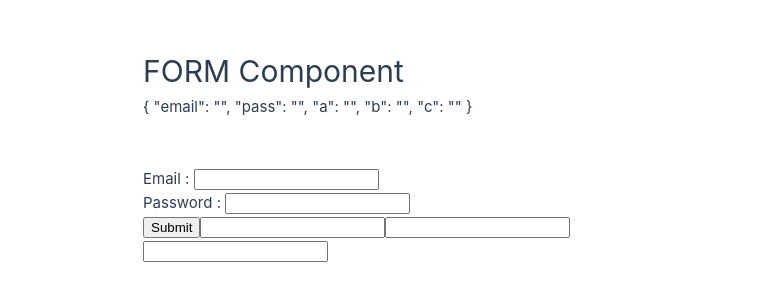
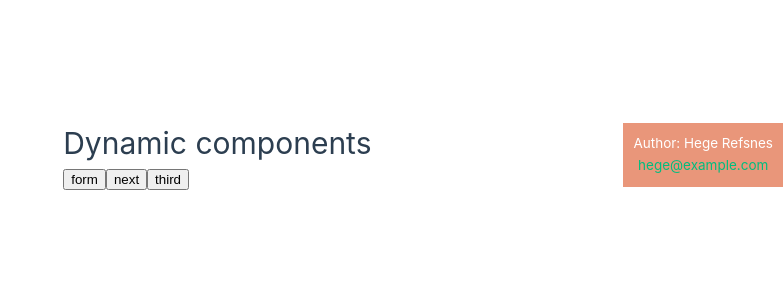
Before and after one commit to mrdannii/VueJS-Practice, a Vue app: page / in a window 1280 px wide. Shown: the part 245-546 px from the top of the page, without its empty margins (497-1280 px from the left). Built offline with nearby package versions, Linux system fonts and the light colour scheme.

Commit message:
Upto Teleport

```diff
--- a/index.html
+++ b/index.html
@@ -10,4 +10,8 @@
     <div id="app"></div>
     <script type="module" src="/src/main.js"></script>
   </body>
+
+  <footer id="footer">
+
+  </footer>
 </html>
--- a/src/App.vue
+++ b/src/App.vue
@@ -5,7 +5,11 @@ import Next from './components/Next.vue'
 import Second from './components/Second.vue'
 import Third from './components/Third.vue'
 import Child from './components/child.vue'
+import ChildSlot from './components/ChildSlot.vue'
 import Form from './components/Form.vue'
+import Watchers from './components/Watchers.vue'
+import State from './components/State.vue'
+import Maincheck from './components/Maincheck.vue'
 
 </script>
 
@@ -15,10 +19,10 @@ import Form from './components/Form.vue'
 
     <div class="wrapper">
       <!-- <HelloWorld msg="VueJS Practice " /> -->
-      <!-- <button v-on:click="show = !show"> Third</button> -->
+    <!-- <button v-on:click="show = !show"> Third</button> -->
 
-    </div>
-  </header>
+  </div>
+</header>
 
   <main>
     <!-- <Home msg="Daniyal"/> -->
@@ -26,8 +30,16 @@ import Form from './components/Form.vue'
     <!-- <Second /> -->
     <!-- <Third v-if="show" msg="hehe"/> -->
     <!-- <Child :get-usern="getUserN" /> -->
-    <Form />
-
+    <!-- <Form /> -->
+    <!-- <Watchers/> -->
+    <!-- <ChildSlot msg="The Passing msg">
+    <template v-slot:header>
+      <h1 >Slots checking </h1>
+    </template>
+    <a href=""> check</a>
+    </ChildSlot> -->
+    <!-- <State/> -->
+    <Maincheck/>
   </main>
 </template>
 
--- /dev/null
+++ b/src/components/ChildSlot.vue
@@ -0,0 +1,22 @@
+<script setup>
+defineProps({
+    msg:{type:String}
+}
+)
+</script>
+<template>
+    <h1> Slot Practice </h1>
+    <slot name="header"></slot>
+
+
+
+</template>
+<script>
+export default {
+    data() {
+        return {
+        }
+    },
+
+}
+</script>
--- /dev/null
+++ b/src/components/Footer.vue
@@ -0,0 +1,34 @@
+<template>
+    <footer>
+  <p>Author: Hege Refsnes<br>
+  <a href="mailto:hege@example.com">hege@example.com</a></p>
+</footer>
+</template>
+<style>
+.all-browsers {
+  margin: 0;
+  padding: 5px;
+  background-color: lightgray;
+}
+
+.all-browsers > h1, .browser {
+  margin: 10px;
+  padding: 5px;
+}
+
+.browser {
+  background: white;
+}
+
+.browser > h2, p {
+  margin: 4px;
+  font-size: 90%;
+}
+
+footer {
+  text-align: center;
+  padding: 3px;
+  background-color: DarkSalmon;
+  color: white;
+}
+</style>
--- a/src/components/Form.vue
+++ b/src/components/Form.vue
@@ -13,7 +13,7 @@ defineProps({
 
     <form action="">
         <label for="email">Email : </label>
-        <input type="email" name="email" id="email" v-model="form.email">
+        <input type="email" name="email" id="email" v-model.lazy="form.email">
         <br>
         <label for="password">Password : </label>
         <input type="password" name="password" id="password" v-model="form.pass">
--- /dev/null
+++ b/src/components/Maincheck.vue
@@ -0,0 +1,34 @@
+<script setup>
+import Form from './Form.vue'
+import Next from './Next.vue'
+import Third from './Third.vue'
+
+import Footer from './Footer.vue'
+
+</script>
+<template>
+    <h1> Dynamic components </h1>
+  <button @click="tab='Form'">form </button>
+  <button @click="tab='Next'">next </button>
+  <button @click="tab='Third'"> third</button>
+
+    <component :is="tab"/>
+
+    <Teleport to="#footer">
+        <Footer/>
+    </Teleport>
+
+</template>
+<script>
+export default {
+    data() {
+        return {
+            tab:''
+        }
+    },
+    components:{
+        Form,Third,Next
+    }
+
+}
+</script>
--- /dev/null
+++ b/src/components/State.vue
@@ -0,0 +1,19 @@
+<script>
+export default {
+  // state
+  data() {
+    return {
+      count: 0
+    }
+  },
+  // actions
+  methods: {
+    increment() {
+      this.count++
+    }
+  }
+}
+</script>
+
+<!-- view -->
+<template>{{ count }}</template>
--- /dev/null
+++ b/src/components/Watchers.vue
@@ -0,0 +1,32 @@
+<script setup>
+defineProps({
+}
+)
+</script>
+<template>
+    <h1> Watchers </h1>
+   <h4>{{ count }}</h4>
+    <button v-on:click="count++" >+</button>
+    <button v-on:click="count--" >-</button>
+
+
+
+</template>
+<script>
+export default {
+    data() {
+        return {
+           count:0
+        }
+    },
+    watch:{
+        count(value)
+        {
+            if(value>5)
+            {
+                alert("stop")
+            }
+        }
+    }
+}
+</script>
```
